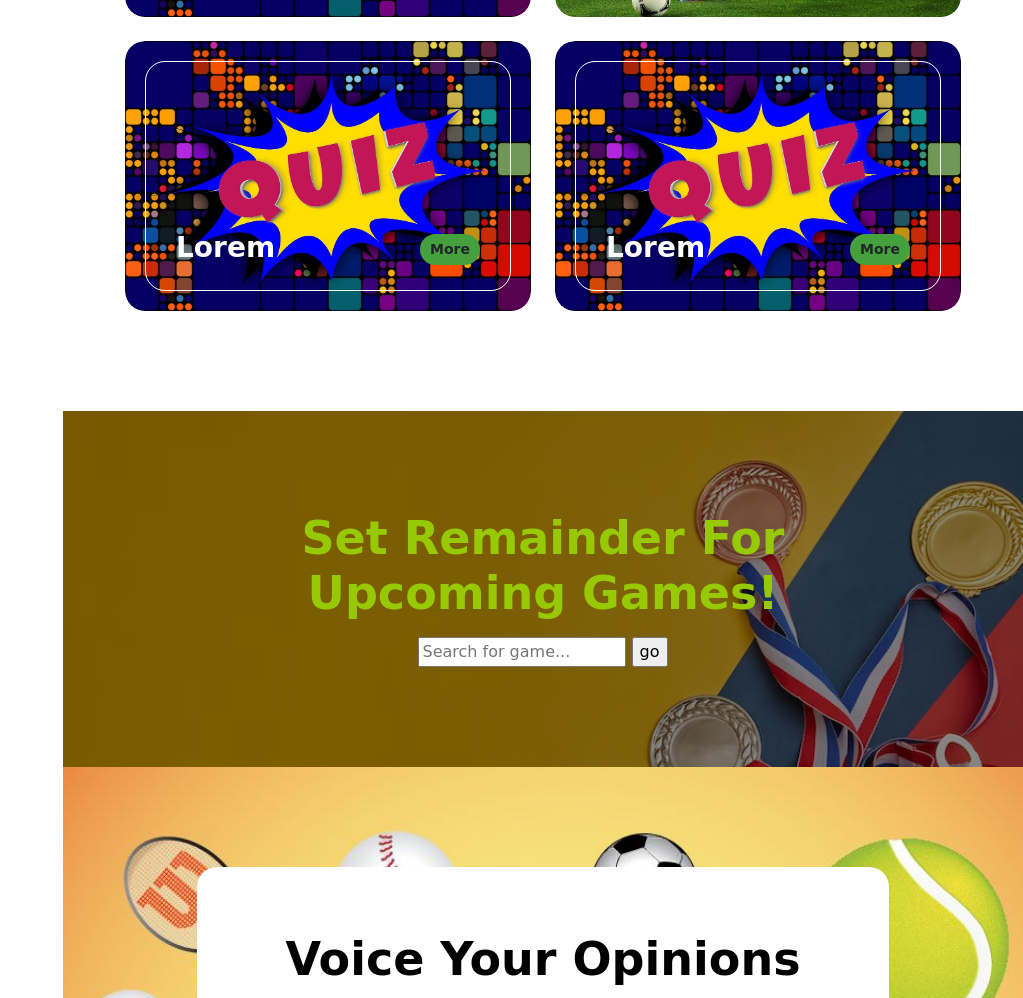
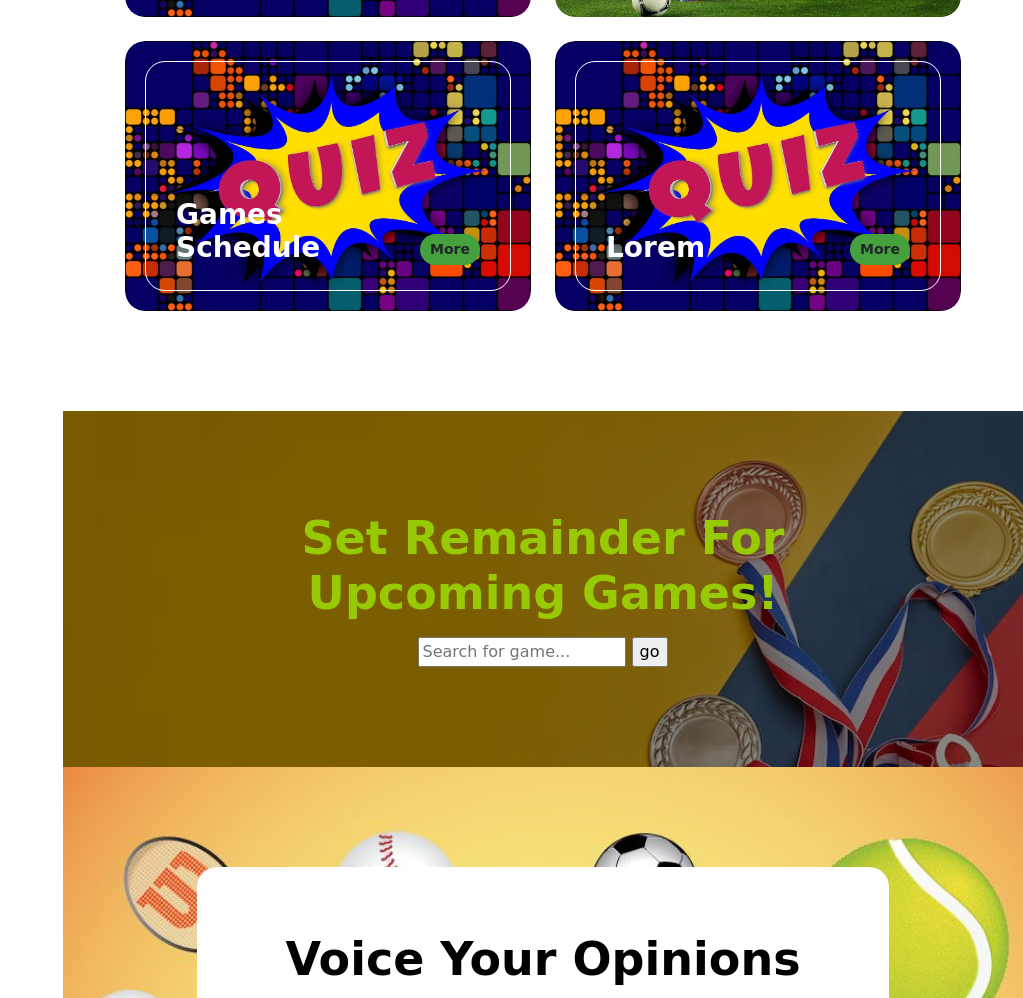
Before and after one commit to AbhinavRajputEXE/Geek-A-Thon, a plain HTML site: page home.html in a window 1280 px wide. Shown: the part 2384-3382 px from the top of the page, without its empty margins (257-1280 px from the left). Drawn offline with Linux system fonts and the light colour scheme; a web font is replaced by a local one.

Commit message:
calendly added

```diff
--- a/home.html
+++ b/home.html
@@ -222,8 +222,8 @@ https://templatemo.com/tm-585-barber-shop
                                     <img src="images/services/quiz.jpg"
                                         class="services-image img-fluid" alt="">
 
-                                    <div class="services-info d-flex align-items-end">
-                                        <h4 class="mb-0">Lorem</h4>
+                                    <div class="services-info d-flex align-items-end " onclick="window.location.href='https://calendly.com/bytebusters24';">
+                                        <h4 class="mb-0">Games Schedule</h4>
 
                                         <strong class="services-thumb-price">More</strong>
                                     </div>
```
